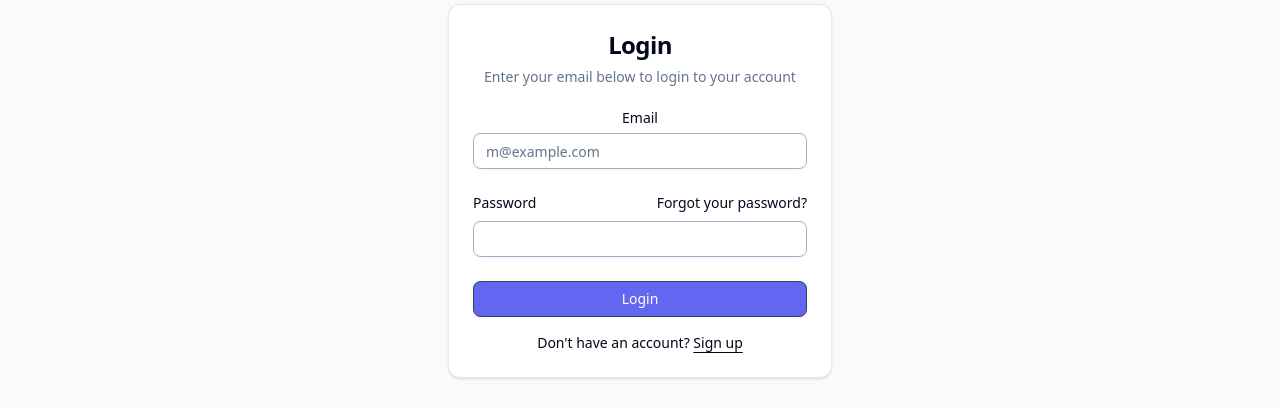
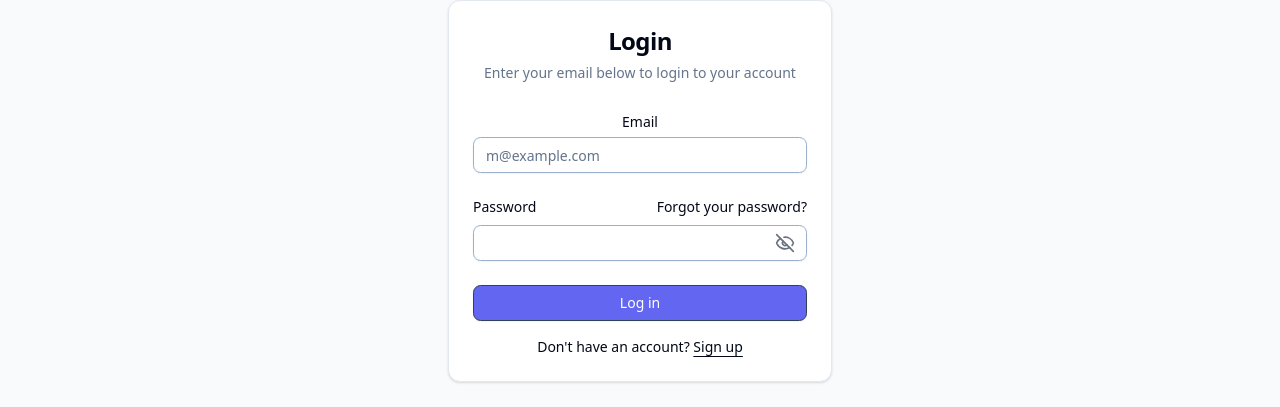
Before and after one commit to felipeheckemendes/user-auth-node, a React (Vite) app in the folder client/: page /login in a window 1280 px wide. Shown: the part 237-644 px from the top of the page. Built offline with nearby package versions, Linux system fonts and the light colour scheme; no server answers; a web font is replaced by a local one.

Commit message:
feat(front-end): add fetching logic to Login form

```diff
--- a/client/src/components/LoginForm.tsx
+++ b/client/src/components/LoginForm.tsx
@@ -2,10 +2,56 @@ import { cn } from '@/lib/utils';
 import { Button } from '@/components/ui/button';
 import { Card, CardContent, CardDescription, CardHeader, CardTitle } from '@/components/ui/card';
 import { Input } from '@/components/ui/input';
+import PasswordInput from '@/components/PasswordInput';
 import { Label } from '@/components/ui/label';
 import { Link } from 'react-router';
+import { useNavigate } from 'react-router';
+import { useState } from 'react';
+const apiUrl = import.meta.env.VITE_API_URL;
+
+// Function to validate email address
+const validateEmail = (email: string) => {
+  return String(email)
+    .toLowerCase()
+    .match(
+      /^(([^<>()[\]\\.,;:\s@"]+(\.[^<>()[\]\\.,;:\s@"]+)*)|.(".+"))@((\[[0-9]{1,3}\.[0-9]{1,3}\.[0-9]{1,3}\.[0-9]{1,3}\])|(([a-zA-Z\-0-9]+\.)+[a-zA-Z]{2,}))$/,
+    );
+};
 
 export default function LoginForm({ className, ...props }: React.ComponentPropsWithoutRef<'div'>) {
+  const [errorMessage, setErrorMessage] = useState(' ');
+  const navigate = useNavigate();
+  const [navigation, setNavigation] = useState('idle');
+
+  const logIn = async (event: { preventDefault: () => void; currentTarget: any }) => {
+    setNavigation('submitting');
+    event.preventDefault();
+    setErrorMessage(' ');
+    const formData = event.currentTarget;
+    if (!validateEmail(formData.email.value)) {
+      setErrorMessage('Please enter a valid email address.');
+      setNavigation('idle');
+      return false;
+    }
+
+    const result = await fetch(`${apiUrl}login`, {
+      method: 'POST',
+      headers: { 'Content-Type': 'application/json' },
+      body: JSON.stringify({
+        email: formData.email.value,
+        password: formData.password.value,
+      }),
+    });
+    const response = await result.json();
+    console.log(response);
+    if (response.status !== 'success') {
+      setErrorMessage(response.message);
+      setNavigation('idle');
+      return false;
+    }
+    await navigate('/account/profile');
+  };
+
   return (
     <div className={cn('flex flex-col gap-6 mt-24', className)} {...props}>
       <Card>
@@ -14,7 +60,8 @@ export default function LoginForm({ className, ...props }: React.ComponentPropsW
           <CardDescription>Enter your email below to login to your account</CardDescription>
         </CardHeader>
         <CardContent>
-          <form>
+          <p className="text-red-500 text-sm font-semibold mb-2 text-left">{errorMessage}</p>
+          <form onSubmit={logIn}>
             <div className="flex flex-col gap-6">
               <div className="grid gap-2">
                 <Label htmlFor="email">Email</Label>
@@ -30,10 +77,15 @@ export default function LoginForm({ className, ...props }: React.ComponentPropsW
                     Forgot your password?
                   </Link>
                 </div>
-                <Input id="password" type="password" required />
+                <PasswordInput id="password" type="password" required />
               </div>
-              <Button type="submit" variant="mainIndigo" className="w-full">
-                Login
+              <Button
+                variant="mainIndigo"
+                type="submit"
+                className="w-full"
+                disabled={navigation === 'submitting'}
+              >
+                {navigation === 'submitting' ? 'Logging in' : 'Log in'}
               </Button>
             </div>
             <div className="mt-4 text-center text-sm">
```
